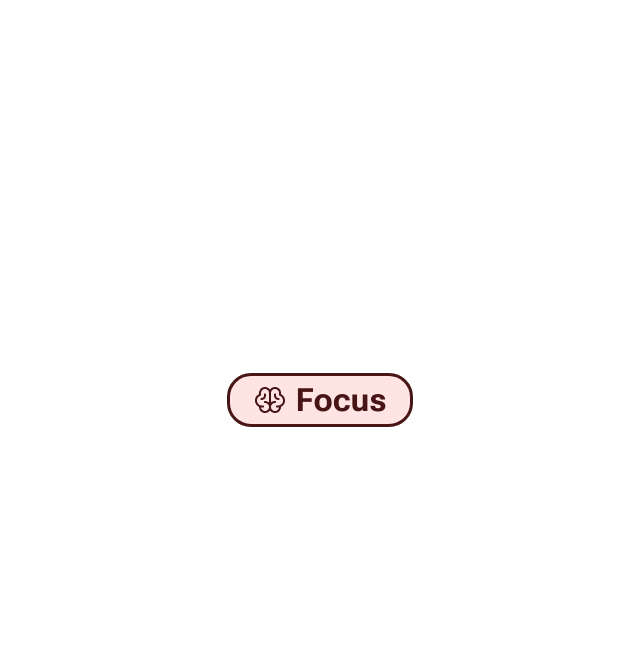
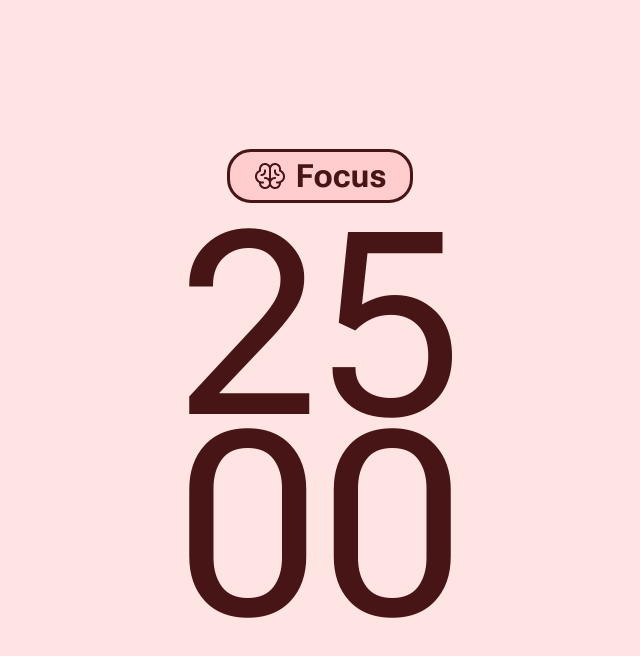
Before and after one commit to jwalker-swe/pom-pom, a React (Create React App) app: page / in a window 1280 px wide. Shown: the top 656 px of the page, without its empty margins (320-960 px from the left). Built offline with nearby package versions, Linux system fonts and the light colour scheme.

Commit message:
placeholder for timer

```diff
--- a/src/App.js
+++ b/src/App.js
@@ -1,10 +1,14 @@
 import Chip from './components/Chip.js';
+import Timer from './components/Timer.js';
 import './styles/App.css';
 
 function App() {
   return (
     <div className="App">
-      <Chip />
+      <div className="Canvas">
+        <Chip />
+        <Timer />
+      </div>
     </div>
   );
 }
--- /dev/null
+++ b/src/components/Timer.js
@@ -0,0 +1,17 @@
+// Create the timer that will change initial value based on inputs from user and current state user is in
+
+
+import '../styles/Timer.css';
+
+function Timer() {
+  return (
+    <div className='container timer-container'>
+        <h1 className='timer-clock'>
+            <span className='minutes'>25</span>
+            <span className='seconds'>00</span>
+        </h1>
+    </div>
+  )
+}
+
+export default Timer
--- a/src/styles/App.css
+++ b/src/styles/App.css
@@ -1,9 +1,22 @@
 .App {
+  width: 100vw;
+  height: 100vh;
+  margin: 0 auto;
+
+  display: flex;
+  justify-content: center;
+  align-items: center;
+
+  background-color: rgba(255, 76, 76, 0.15);
+}
+
+.Canvas {
   width: 480px;
   height: 720px;
   margin: 0 auto;
 
   display: flex;
+  flex-direction: column;
   justify-content: center;
   align-items: center;
 }
--- /dev/null
+++ b/src/styles/Timer.css
@@ -0,0 +1,17 @@
+.timer-clock {
+    font-family: 'Roboto Flex';
+    font-size: 256px;
+    font-weight: normal;
+
+    margin: 24px auto;
+    display: flex;
+    flex-direction: column;
+}
+
+.timer-clock span {
+    margin: 0 auto;
+
+    line-height: 200px;
+
+    color: #471515;
+}
```
